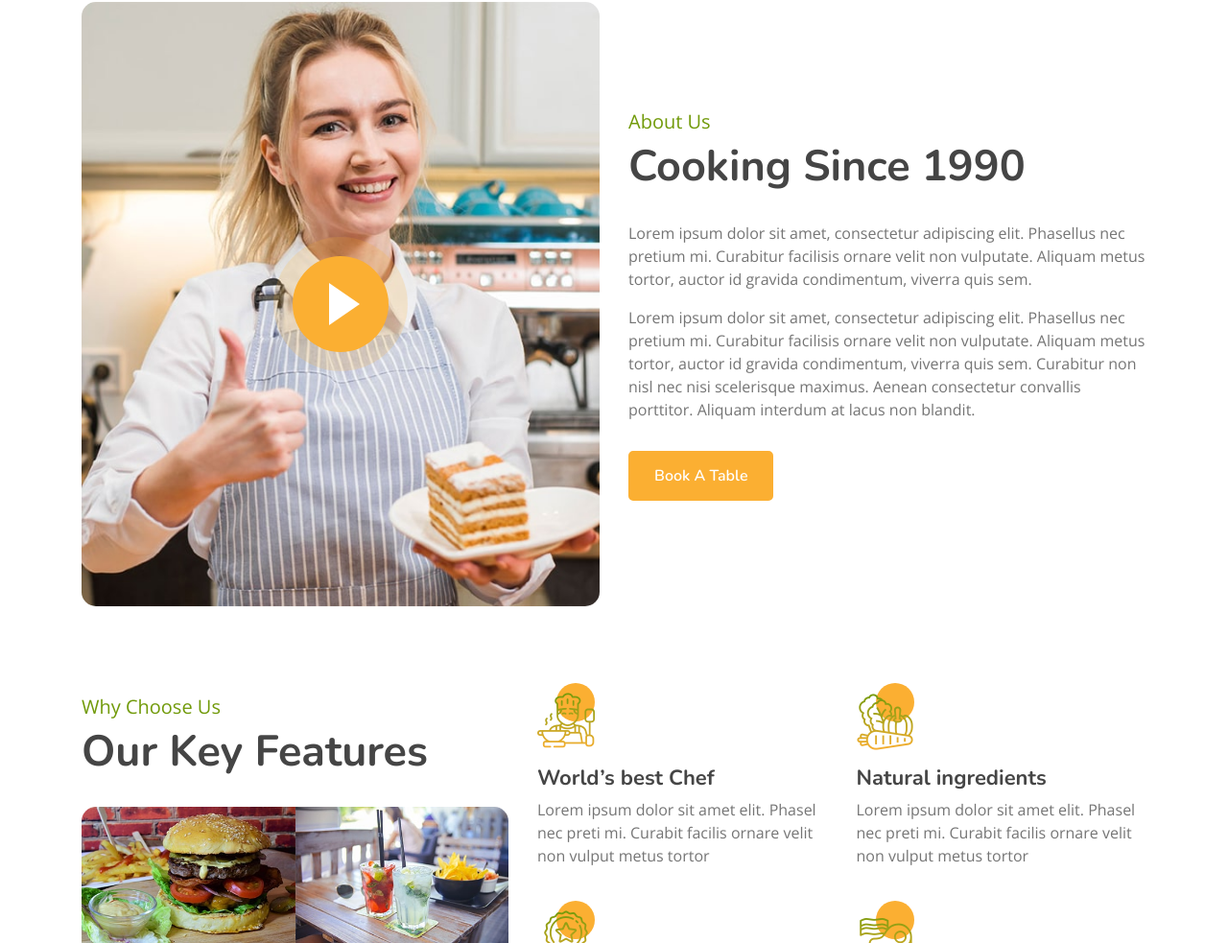
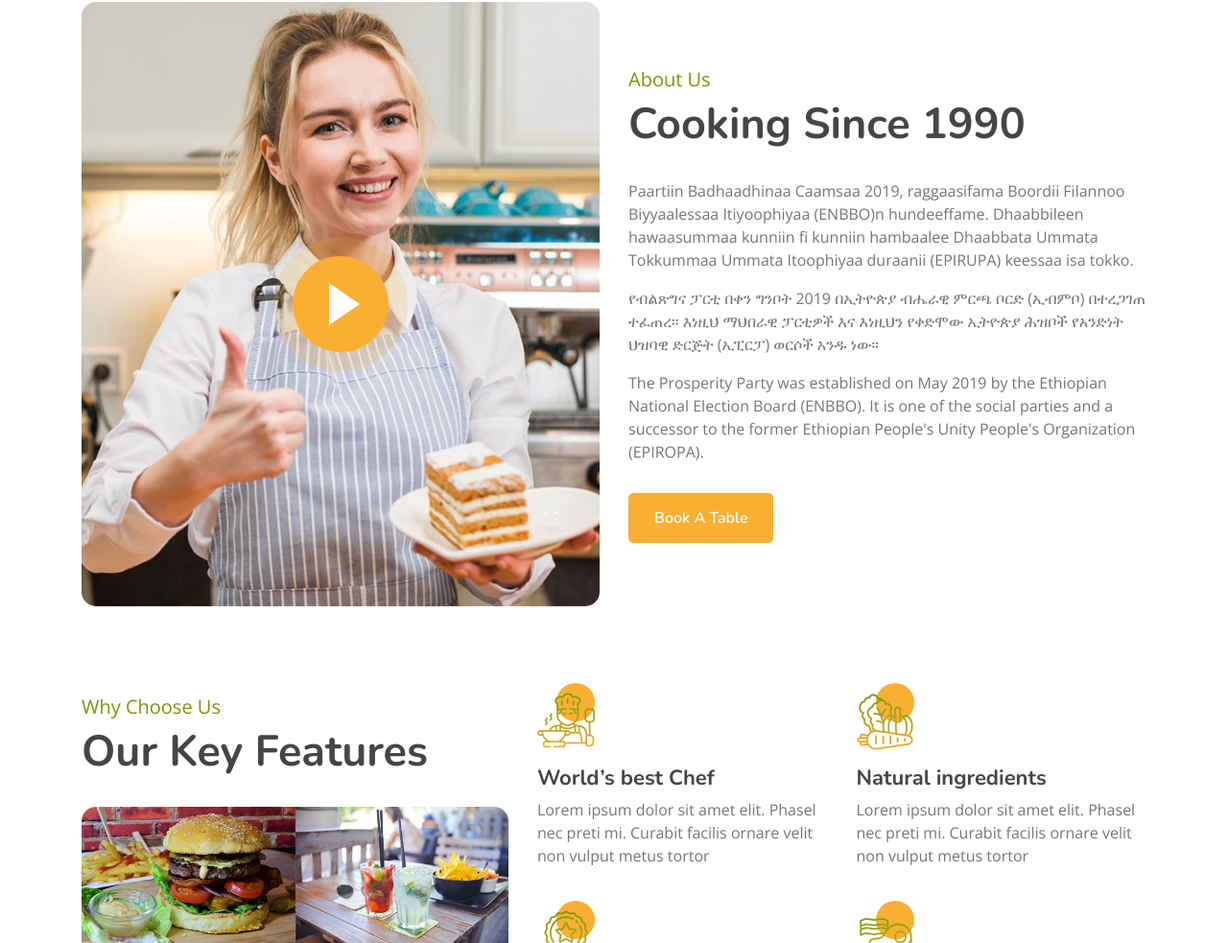
Before and after one commit to ademahmed23/Shanen_dhugo_prosperity, a plain HTML site: page index.html in a window 1280 px wide. Shown: the part 1418-2401 px from the top of the page at 96% size. Drawn offline with nearby package versions, Linux system fonts and the light colour scheme.

Commit message:
Update index.html

```diff
--- a/index.html
+++ b/index.html
@@ -125,7 +125,7 @@ Ministira Muummee Abiy Ahmad (Dr.)
                             </div>
                             <div class="about-text">
                                 <p>
-                                     Paartiin Badhaadhinaa Caamsaa 2019, raggaasifama Boordii Filannoo Biyyaalessaa Itiyoophiyaa (ENBBO)n hundeeffame. Dhaabbileen hawaasummaa kunniin fi kunniin hambaalee Dhaabbata Ummata Tokkummaa Ummata Itoophiyaa duraanii (EPIRUPA) keessaa isa tokko.
+                                    Lorem ipsum dolor sit amet, consectetur adipiscing elit. Phasellus nec pretium mi. Curabitur facilisis ornare velit non vulputate. Aliquam metus tortor, auctor id gravida condimentum, viverra quis sem.
                                 </p>
                                 <p>
                                     Lorem ipsum dolor sit amet, consectetur adipiscing elit. Phasellus nec pretium mi. Curabitur facilisis ornare velit non vulputate. Aliquam metus tortor, auctor id gravida condimentum, viverra quis sem. Curabitur non nisl nec nisi scelerisque maximus. Aenean consectetur convallis porttitor. Aliquam interdum at lacus non blandit.
@@ -228,11 +228,12 @@ Ministira Muummee Abiy Ahmad (Dr.)
                             </div>
                             <div class="about-text">
                                 <p>
-                                    Lorem ipsum dolor sit amet, consectetur adipiscing elit. Phasellus nec pretium mi. Curabitur facilisis ornare velit non vulputate. Aliquam metus tortor, auctor id gravida condimentum, viverra quis sem.
+                                     Paartiin Badhaadhinaa Caamsaa 2019, raggaasifama Boordii Filannoo Biyyaalessaa Itiyoophiyaa (ENBBO)n hundeeffame. Dhaabbileen hawaasummaa kunniin fi kunniin hambaalee Dhaabbata Ummata Tokkummaa Ummata Itoophiyaa duraanii (EPIRUPA) keessaa isa tokko.
                                 </p>
                                 <p>
-                                    Lorem ipsum dolor sit amet, consectetur adipiscing elit. Phasellus nec pretium mi. Curabitur facilisis ornare velit non vulputate. Aliquam metus tortor, auctor id gravida condimentum, viverra quis sem. Curabitur non nisl nec nisi scelerisque maximus. Aenean consectetur convallis porttitor. Aliquam interdum at lacus non blandit.
+                                    የብልጽግና ፓርቲ በቀን ግንቦት 2019 በኢትዮጵያ ብሔራዊ ምርጫ ቦርድ (ኢብምቦ) በተረጋገጠ ተፈጠረ። እነዚህ ማህበራዊ ፓርቲዎች እና እነዚህን የቀድሞው ኢትዮጵያ ሕዝቦች የአንድነት ህዝባዊ ድርጅት (ኢፒርፓ) ወርሶች አንዱ ነው።
                                 </p>
+                                <p> The Prosperity Party was established on May 2019 by the Ethiopian National Election Board (ENBBO). It is one of the social parties and a successor to the former Ethiopian People's Unity People's Organization (EPIROPA).</p>
                                 <a class="btn custom-btn" href="">Book A Table</a>
                             </div>
                         </div>
```
